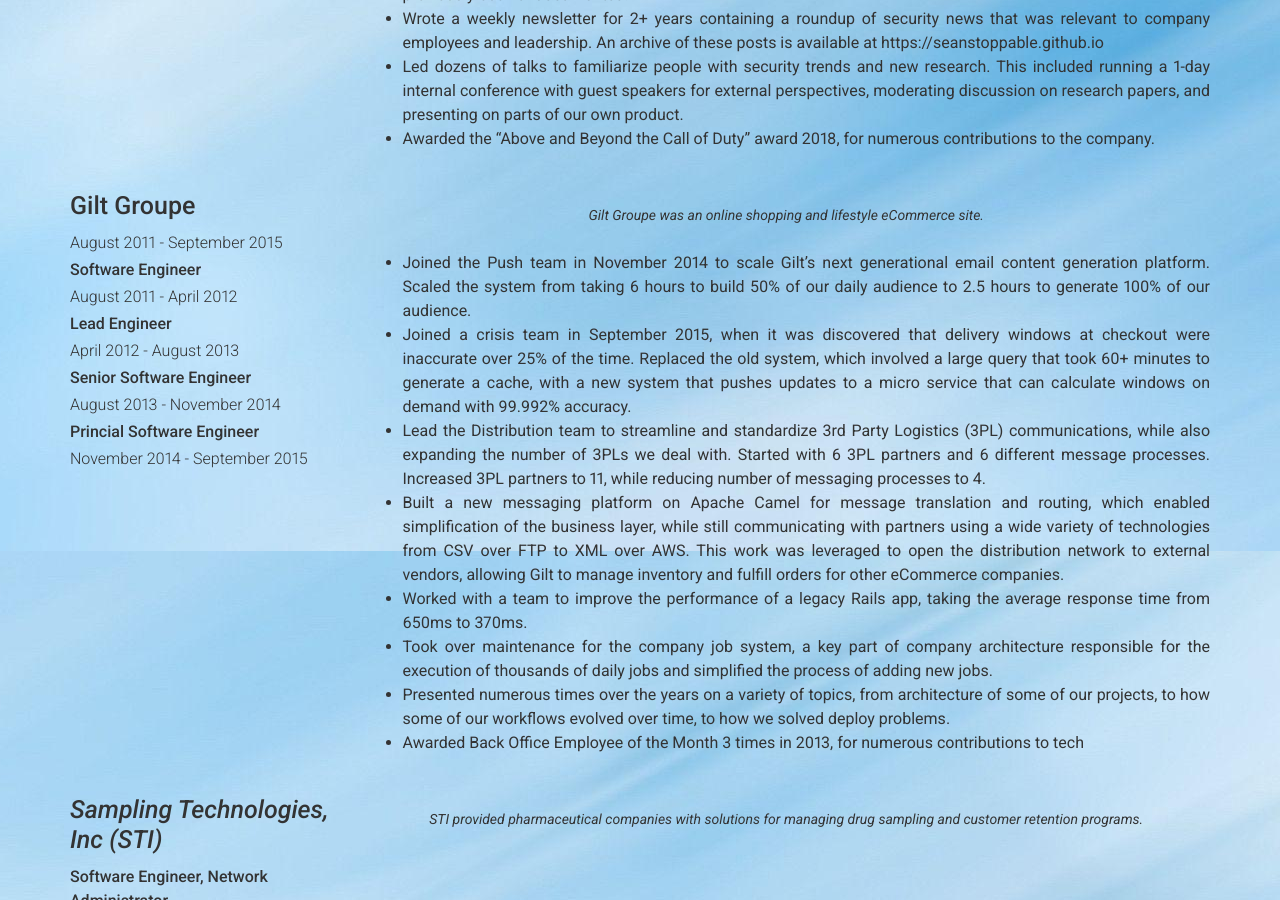
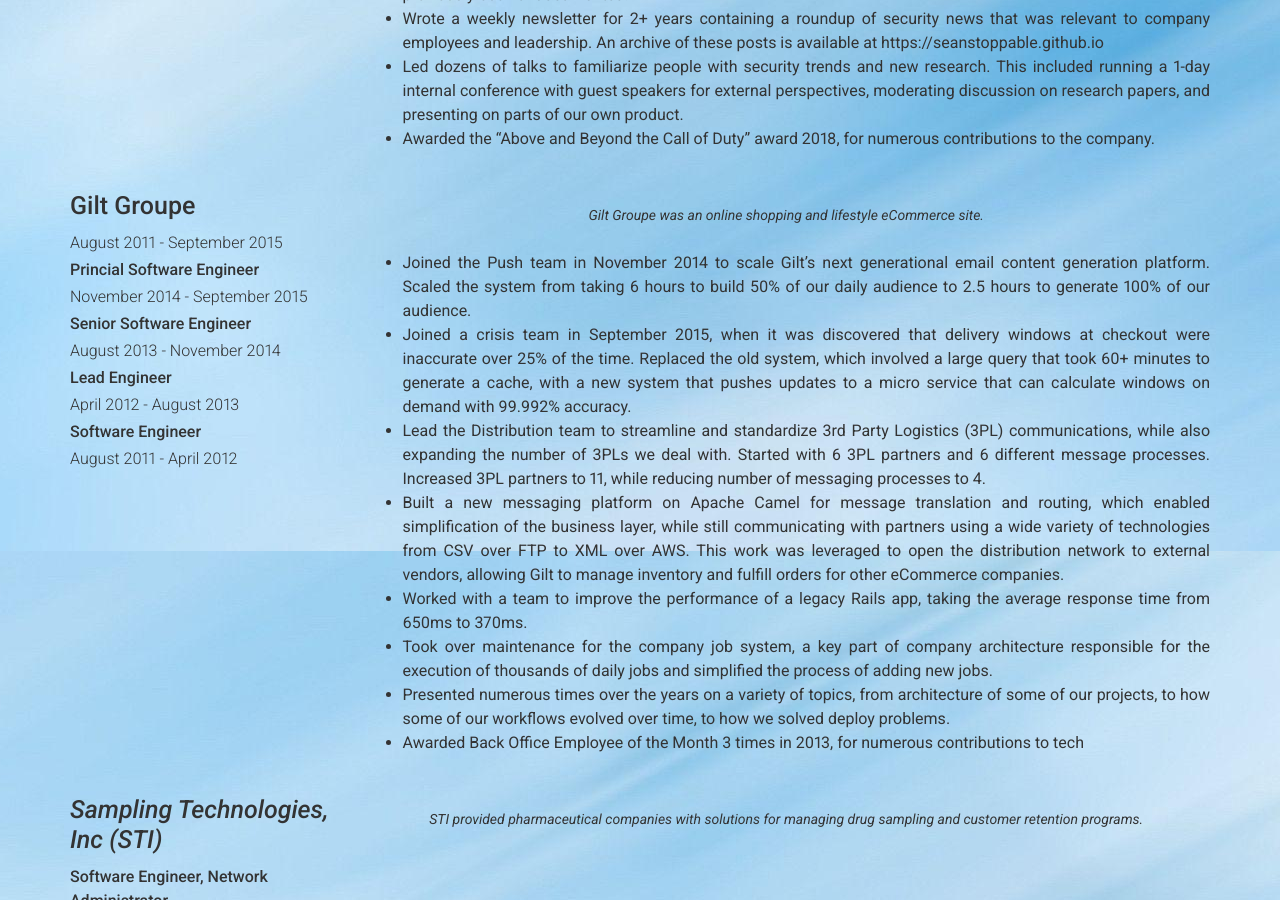
Before and after one commit to Seanstoppable/portfolio, a Jekyll site: the page built from index.md, in a window 1280 px wide and 900 px high, scrolled down 2689 px. Built offline with Jekyll 4.4.1, drawn with Linux system fonts in a browser that asks for light colours; some of the changed text lies outside the part shown.

```diff
--- a/_data/experience.yml
+++ b/_data/experience.yml
@@ -5,10 +5,10 @@
   link: https://www.attentivemobile.com
   dates: March 2019 - Present
   jobs:
+    - title: Staff Software Engineer
+      dates: January 2020 - Present
     - title: Senior Software Engineer II
       dates: March 2019 - January 2020
-    - title: Staff Software Engineer
-      dates: January 2020 - Present
   quote: >
     Attentive provides a mobile messaging platform aimed at marketing outreach for eCommerce and retail
   description: |
@@ -50,14 +50,14 @@
 - company: Gilt Groupe
   dates: August 2011 - September 2015
   jobs:
+    - title: Princial Software Engineer
+      dates: November 2014 - September 2015
+    - title: Senior Software Engineer
+      dates: August 2013 - November 2014
+    - title: Lead Engineer
+      dates: April 2012 - August 2013
     - title: Software Engineer
       dates: August 2011 - April 2012
-    - title: Lead Engineer
-      dates: April 2012 - August 2013
-    - title: Senior Software Engineer
-      dates: August 2013 - November 2014
-    - title: Princial Software Engineer
-      dates: November 2014 - September 2015
   quote: >
     Gilt Groupe was an online shopping and lifestyle eCommerce site.
   description: | # this will include new lines to allow paragraphs
```
